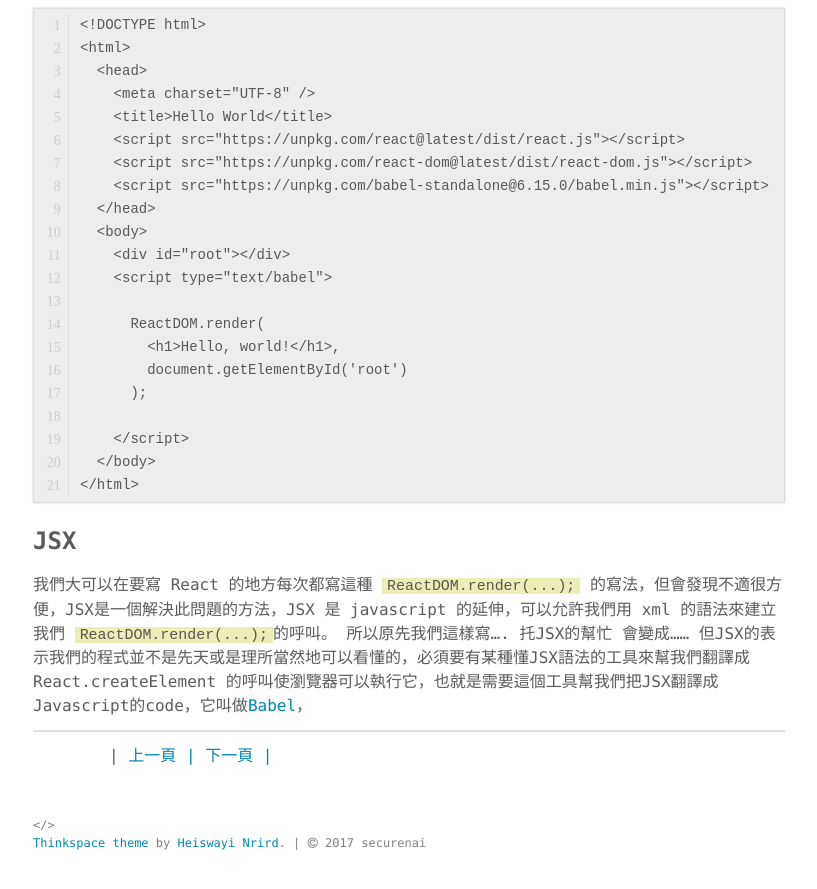
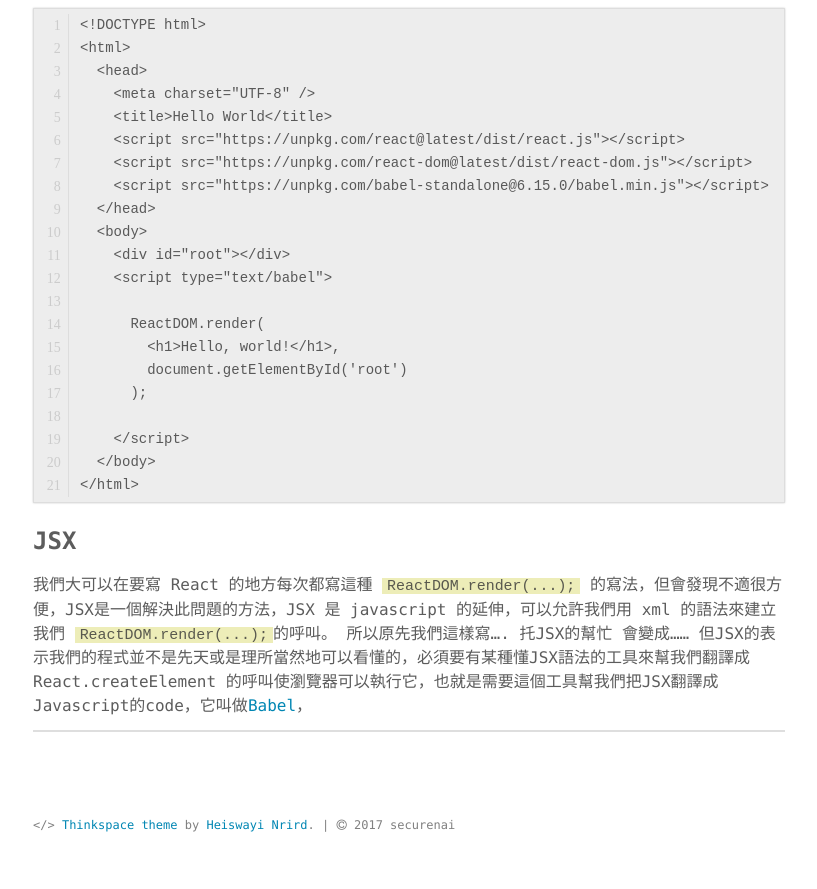
Before and after one commit to securenai/securenai.github.io, a Jekyll site: the page built from react/react_page1.md, in a window 1280 px wide and 900 px high, scrolled down 981 px. Shown: the top 889 px of the window, without its empty margins (231-1048 px from the left). Built offline with Jekyll 4.4.1, drawn with Linux system fonts in a browser that asks for light colours; our own code applies the rules of GitHub Pages for plain Markdown files.

Commit message:
Update react_page1.md

```diff
--- a/react/react_page1.md
+++ b/react/react_page1.md
@@ -60,6 +60,3 @@ DOM 元素主要由三樣東西組成等
 但JSX的表示我們的程式並不是先天或是理所當然地可以看懂的，必須要有某種懂JSX語法的工具來幫我們翻譯成React.createElement 的呼叫使瀏覽器可以執行它，也就是需要這個工具幫我們把JSX翻譯成Javascript的code，它叫做[Babel](https://babeljs.io/)，
 
 ---
-<div class="pagenation_center">
-  |<a href="/react/"/> 上一頁 |<a href="/react/react_page2"/> 下一頁 |
-</div>
```
